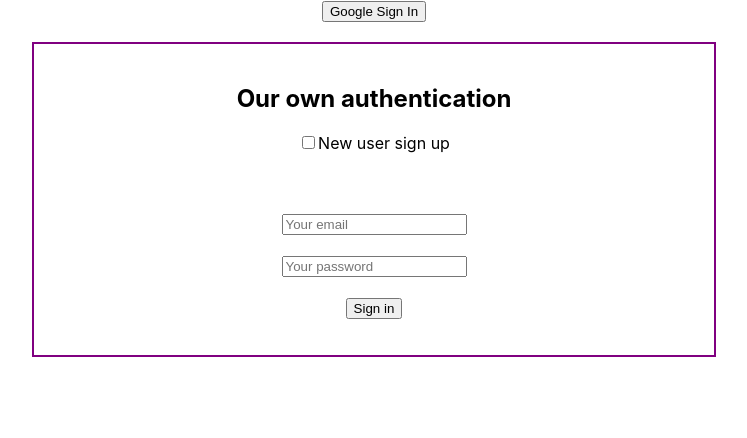
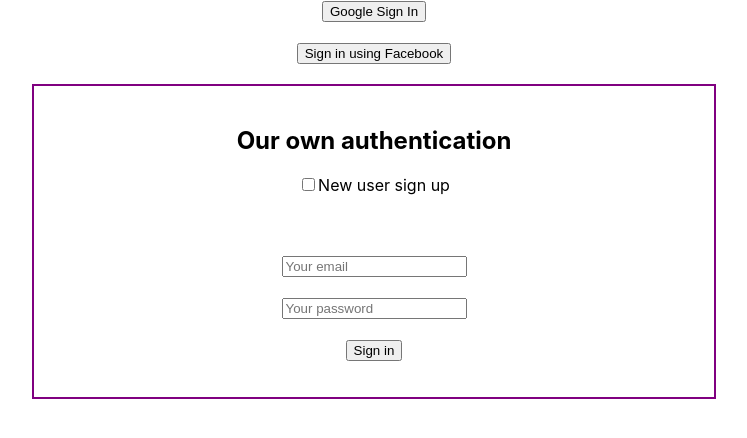
Before and after one commit to bishnunathbd/fire-auth, a React (Create React App) app: page / in a window 1280 px wide. Shown: the top 438 px of the page, without its empty margins (266-1013 px from the left). Built offline with nearby package versions, Linux system fonts and the light colour scheme; no server answers.

Commit message:
42-8-how to handle facebook login

```diff
--- a/src/App.js
+++ b/src/App.js
@@ -23,11 +23,12 @@
     error: ''
   })
 
+  const googleProvider = new firebase.auth.GoogleAuthProvider();
+  const fbProvider = new firebase.auth.FacebookAuthProvider();
+
   // google sign-in
-  const googleProvider = new firebase.auth.GoogleAuthProvider();
   const handleGoogleSignIn = () => {
-    firebase.auth()
-      .signInWithPopup(googleProvider)
+    firebase.auth().signInWithPopup(googleProvider)
       .then(result => {
         // The signed-in user info.
         const { displayName, photoURL, email } = result.user;
@@ -44,6 +45,26 @@
         console.log(err);
         console.log(err.message);
       })
+  }
+
+  // fb sign in
+  const handleFbSignIn = () => {
+    firebase.auth().signInWithPopup(fbProvider)
+      .then((result) => {
+        const user = result.user;
+        console.log('fb user after sign in', user);
+      })
+      .catch((error) => {
+        // Handle Errors here.
+        var errorCode = error.code;
+        var errorMessage = error.message;
+        // The email of the user's account used.
+        var email = error.email;
+        // The firebase.auth.AuthCredential type that was used.
+        var credential = error.credential;
+
+        // ...
+      });
   }
 
   // sign out
@@ -145,6 +166,8 @@
         user.isSignedIn ? <button onClick={handleSignOut}>Sign out</button>
           : <button onClick={handleGoogleSignIn}>Google Sign In</button>
       }
+      <br/><br/>
+      <button onClick={handleFbSignIn}>Sign in using Facebook</button>
       {
         user.isSignedIn && <div>
           <p>Welcome, {user.name}</p>
```
